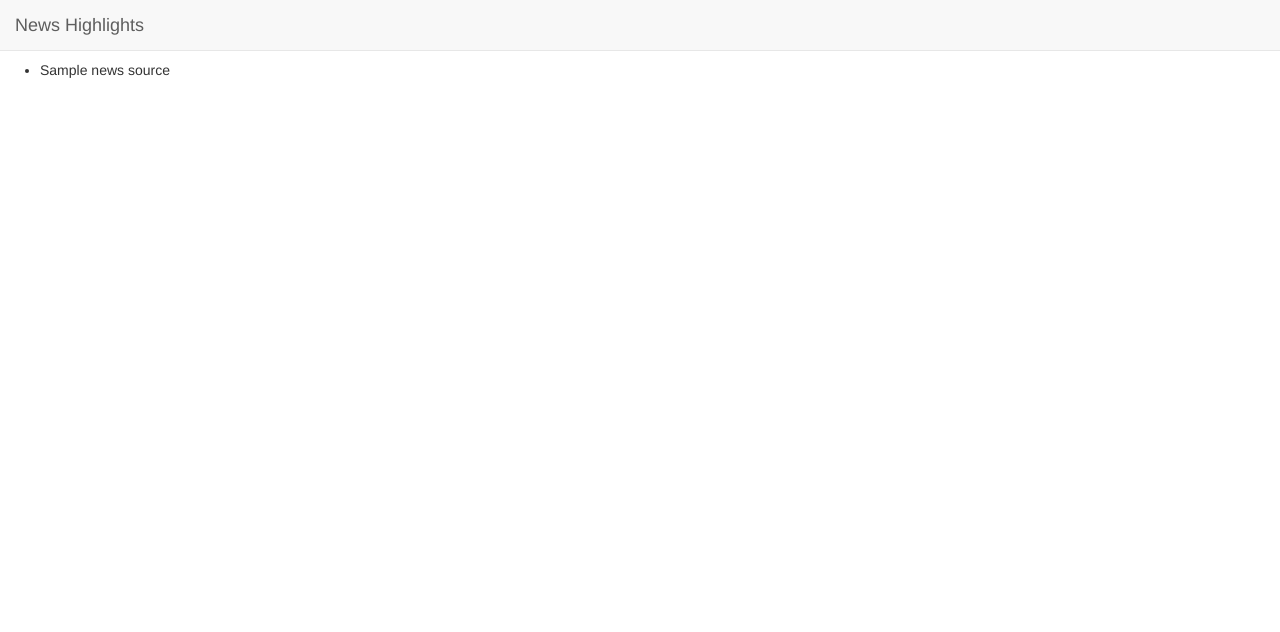
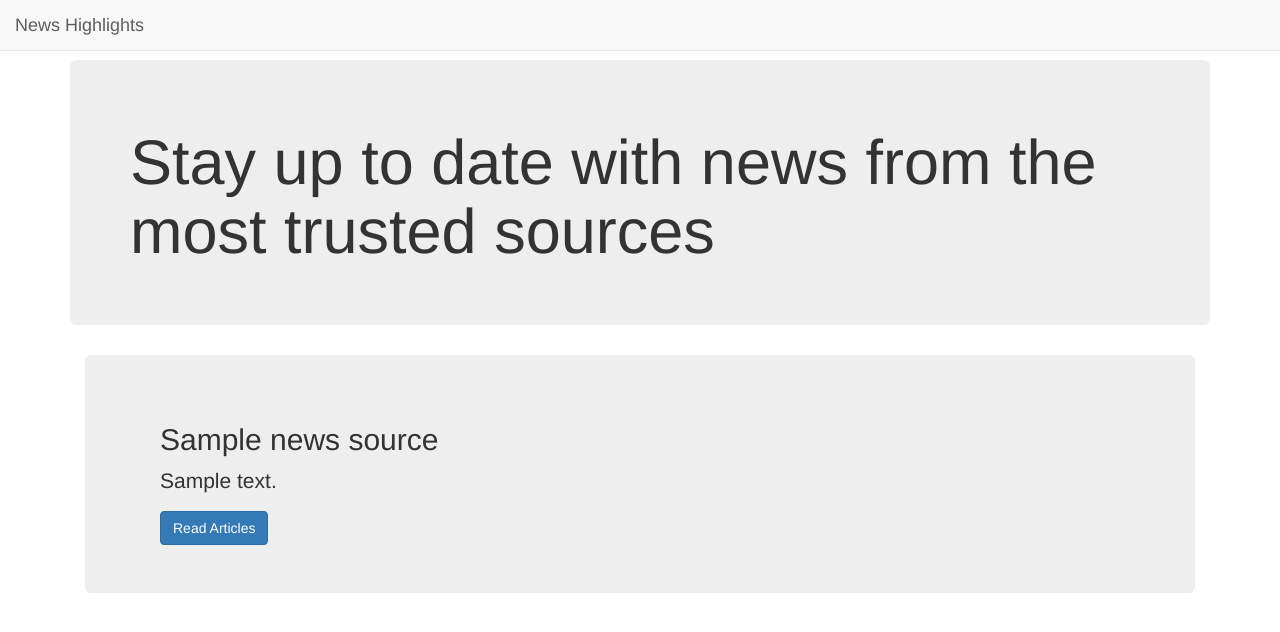
Before and after one commit to Chris-karanja/News-list, a Flask app: template app/templates/index.html in a window 1280 px wide. Shown: the top 632 px of the page. Run offline with Flask 2, Linux system fonts and the light colour scheme; the template is opened without the code that fills it: most values are stand-ins (such as "Sample title", 1, 10 or a date in 2020); parts of the project's set-up code (start-up, migrations or seed data) failed here and were passed over; some libraries are stand-ins or nearby versions.

Commit message:
added containers and jumbotrons in index file

```diff
--- a/app/templates/index.html
+++ b/app/templates/index.html
@@ -2,13 +2,26 @@
 
 <!-- Content block -->
 {% block content %}
+<div class="container">
+    <div class="jumbotron">
+        <h1>Stay up to date with news from the most trusted sources</h1>
+    </div>
+</div>
 
 <!-- News Sources -->
 
-    <ul>
-        {% for news_source in sources %}
-        <li>{{news_source.name}}</li>
+    {% for news_source in sources %}
+<div class="container">
+    <div class="col-md-12">
+        <div class="jumbotron">
+            <div class="container">
+                <h2>{{news_source.name}}</h2>
+                <p>{{news_source.description}}</p>
+                <a href="/articles/{{news_source.id}}"><button class="btn btn-primary">Read Articles</button></a>
+            </div>
+        </div>
+    </div>
+</div>
         {% endfor %}
-    </ul>
 
 {% endblock%}
```
